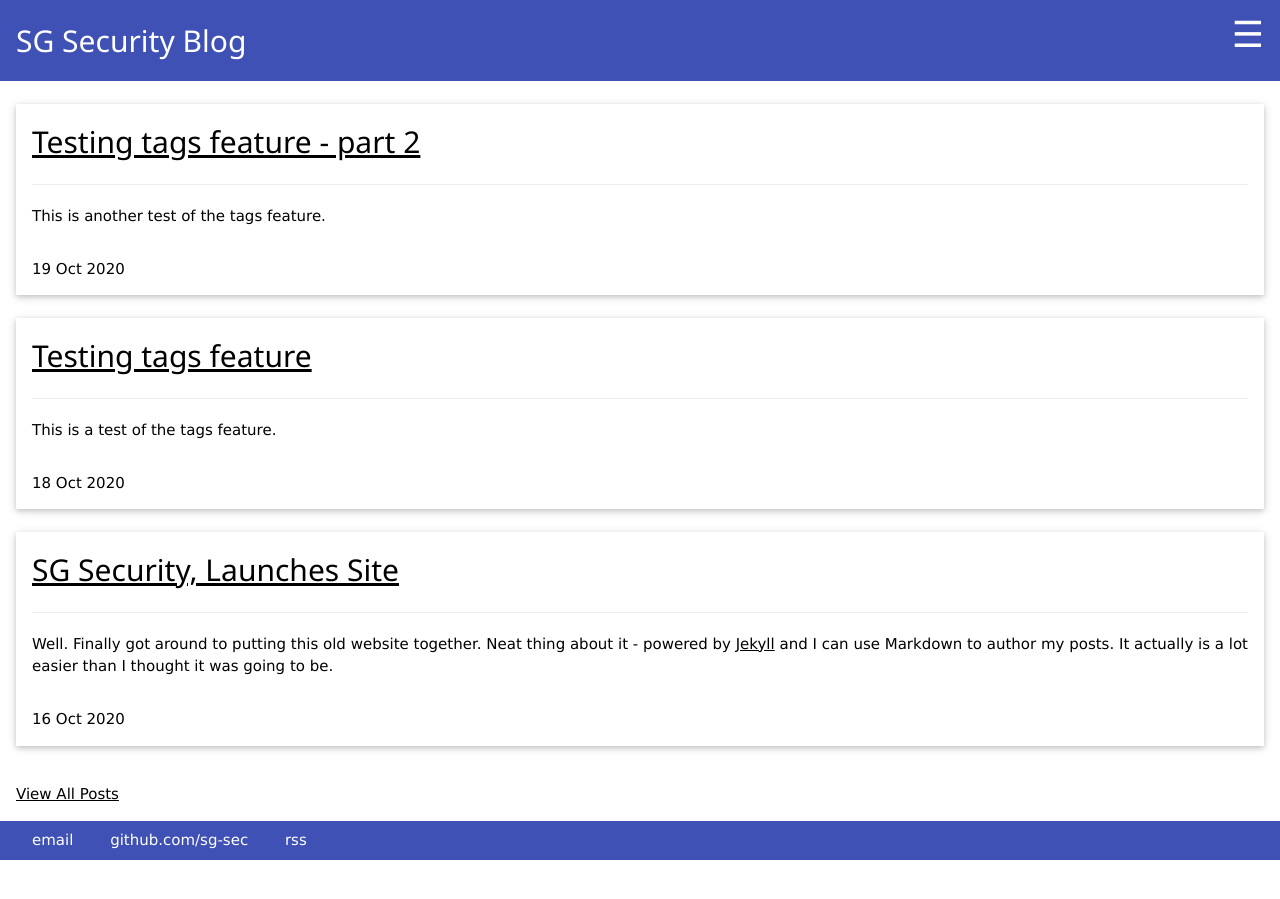
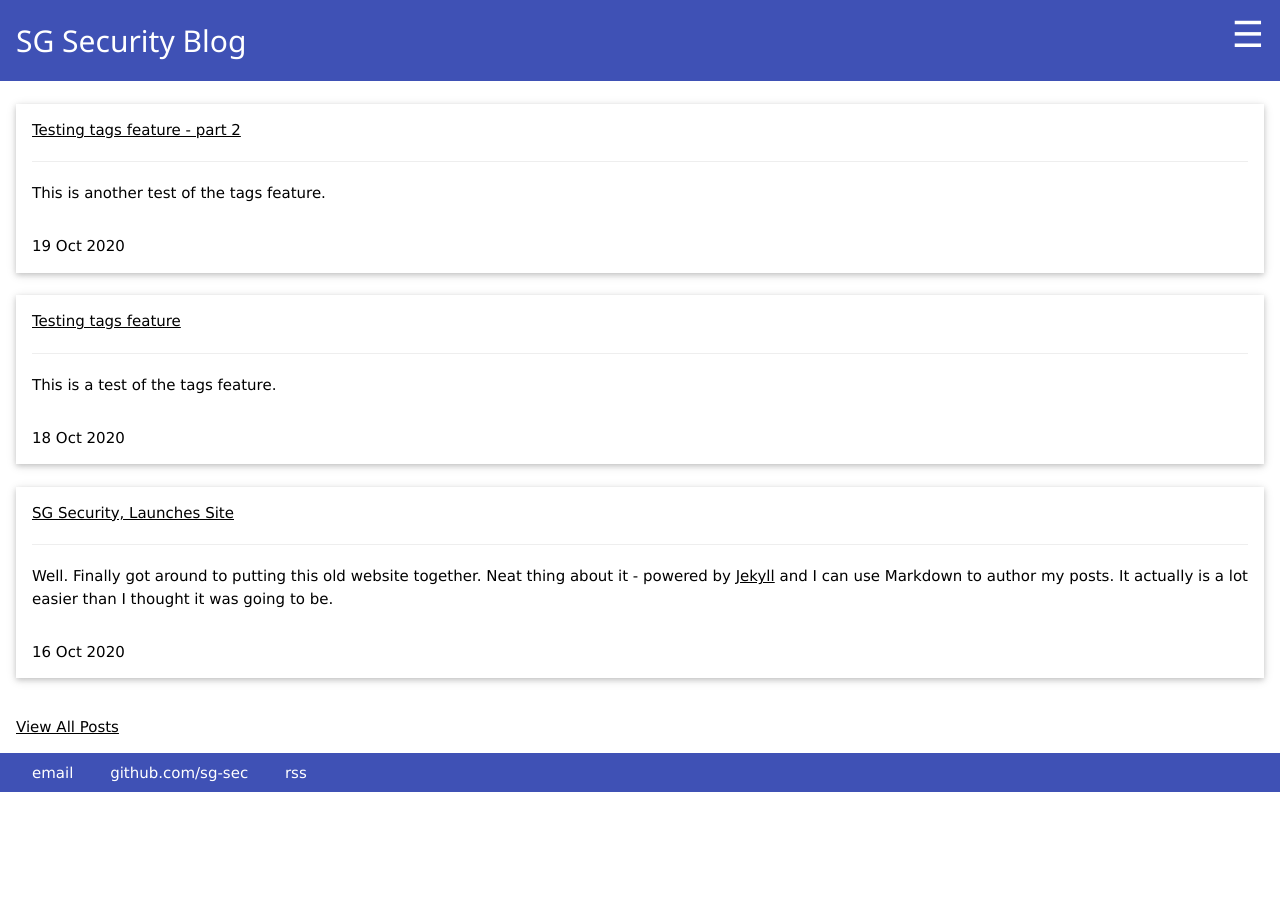
Before and after one commit to sg-sec/sg-sec.github.io, a Jekyll site: the page built from index.html, in a window 1280 px wide. Built offline with Jekyll 4.4.1, drawn with Linux system fonts in a browser that asks for light colours.

Commit message:
Update index.html

```diff
--- a/index.html
+++ b/index.html
@@ -11,7 +11,7 @@ title: SG Security Blog
             {% endif %}
             <div class="w3-container">
                 <p>
-                    <h2><a href="{{ post.url }}" title="{{ post.title }}" class="PostListTitle">{{ post.title }}</a></h2>
+                    <a href="{{ post.url }}" title="{{ post.title }}" class="PostListTitle">{{ post.title }}</a >
                 </p>
                 <hr>
                 <p>{{ post.excerpt }}</p>
```
